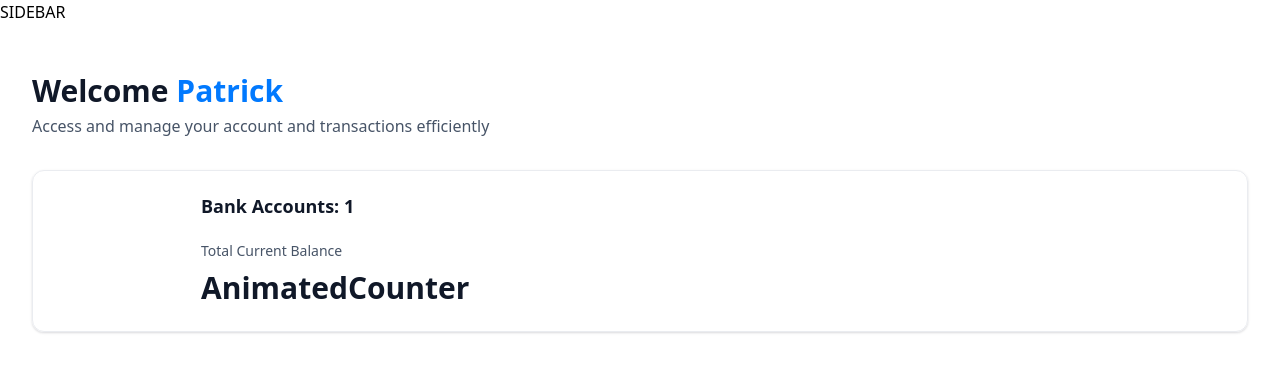
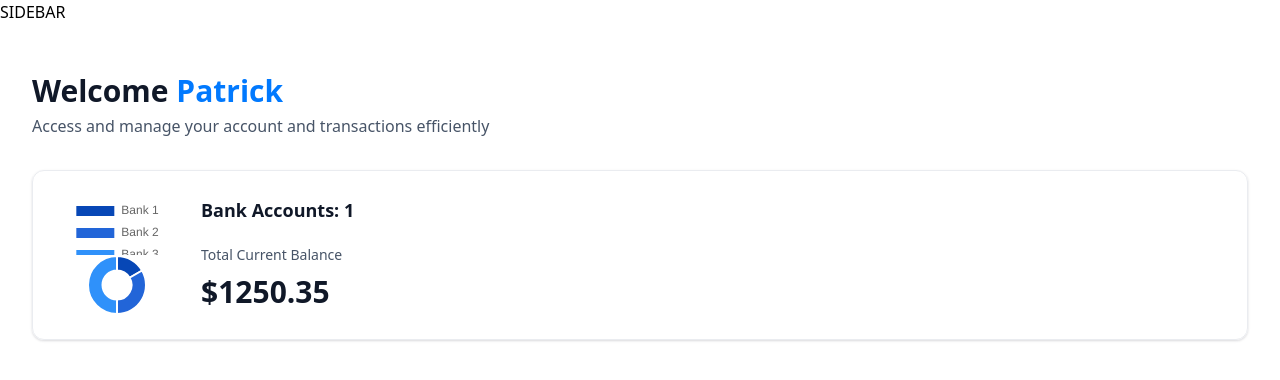
Before and after one commit to Praeda822/pkbanking, a Next.js app: page / in a window 1280 px wide. Shown: the top 380 px of the page. Built offline with nearby package versions, Linux system fonts and the light colour scheme.

Commit message:
Error: useRef only works in Client Components. Add the 'use client' directive at the top of the file to use it | eat my fucking ass

```diff
--- a/components/AnimatedCounter.tsx
+++ b/components/AnimatedCounter.tsx
@@ -3,7 +3,7 @@
 import React from "react";
 
 const AnimatedCounter = ({ amount }: { amount: number }) => {
-  return <div>AnimatedCounter</div>;
+  return <div className="w-full">${amount}</div>;
 };
 
 export default AnimatedCounter;
--- /dev/null
+++ b/components/DougnutChart.tsx
@@ -0,0 +1,22 @@
+"use-client";
+
+import { Chart as ChartJS, ArcElement, Tooltip, Legend } from "chart.js";
+import { Doughnut } from "react-chartjs-2";
+
+ChartJS.register(ArcElement, Tooltip, Legend);
+
+const DougnutChart = ({ accounts }: DoughnutChartProps) => {
+  const data = {
+    datasets: [
+      {
+        label: "Banks",
+        data: [1250, 2500, 3750],
+        backgroundColor: ["#0747b6", "#2265d8", "#2f91fa"],
+      },
+    ],
+    labels: ["Bank 1", "Bank 2", "Bank 3"],
+  };
+  return <Doughnut data={data} />;
+};
+
+export default DougnutChart;
--- a/components/TotalBalanceBox.tsx
+++ b/components/TotalBalanceBox.tsx
@@ -1,5 +1,5 @@
 import AnimatedCounter from "./AnimatedCounter";
-
+import DoughnutChart from "./DougnutChart";
 const TotalBalanceBox = ({
   accounts = [],
   totalBanks,
@@ -7,16 +7,18 @@
 }: TotlaBalanceBoxProps) => {
   return (
     <section className="total-balance">
-      <div className="total-balance-chart">{/* Dougnut chart */}</div>
+      <div className="total-balance-chart">
+        <DoughnutChart accounts={accounts} />
+      </div>
 
       <div className="flex flex-col gap-6">
         <h2 className="header-2">Bank Accounts: {totalBanks}</h2>
         <div className="flex flex-col gap-2">
           <p className="total-balance-label">Total Current Balance</p>
 
-          <p className="total-balance-amount flex-center gap-2">
+          <div className="total-balance-amount flex-center gap-2">
             <AnimatedCounter amount={totalCurrentBalance} />
-          </p>
+          </div>
         </div>
       </div>
     </section>
--- a/package.json
+++ b/package.json
@@ -9,12 +9,14 @@
     "lint": "next lint"
   },
   "dependencies": {
+    "chart.js": "^4.4.3",
     "class-variance-authority": "^0.7.0",
     "clsx": "^2.1.1",
     "lucide-react": "^0.408.0",
     "next": "14.2.5",
     "query-string": "^9.0.0",
     "react": "^18",
+    "react-chartjs-2": "^5.2.0",
     "react-countup": "^6.5.3",
     "react-dom": "^18",
     "tailwind-merge": "^2.4.0",
```
Also changed, not shown: 1 other file (tests, documents, lock files or other folders).
